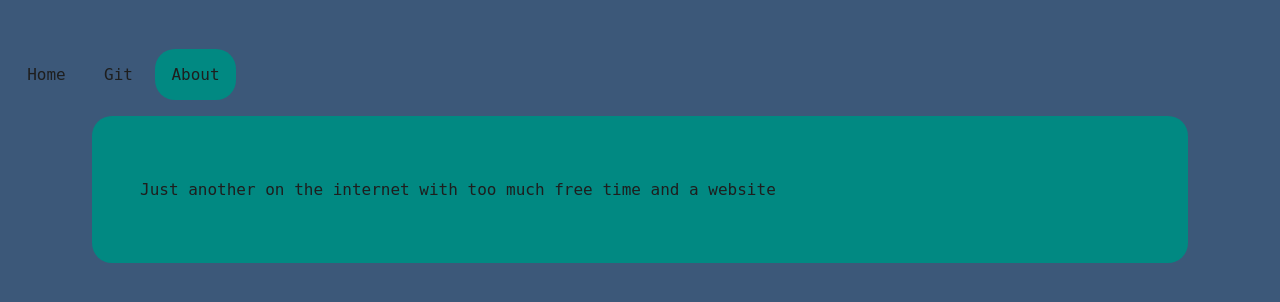
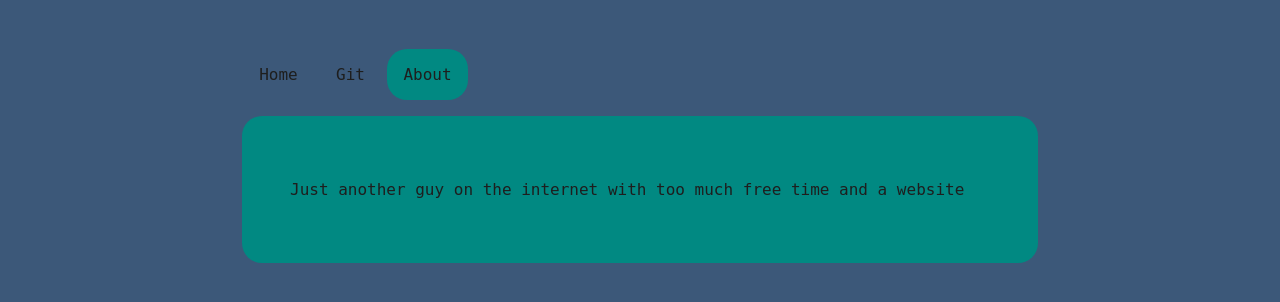
Before and after one commit to bbtc33/bbtc, a plain HTML site: page about.html in a window 1280 px wide. Shown: the part 102-404 px from the top of the page. Drawn offline with Linux system fonts and the light colour scheme.

Commit message:
final version for now

```diff
--- a/about.html
+++ b/about.html
@@ -14,6 +14,6 @@
 		<li><a class="active" href="about.html">About</a></li>
 	</ul>
 	<div class="main">
-		<p>Just another on the internet with too much free time and a website</p>
+		<p>Just another guy on the internet with too much free time and a website</p>
 	</div>
 </body>
--- a/styles.css
+++ b/styles.css
@@ -6,7 +6,7 @@ body{
 	padding:3em;
 	border-radius:20px;
 	margin:0 auto;
-	width: 1000px;
+	width: 700px;
 }
 h1{
 	color:#1E1E1E;
@@ -55,9 +55,10 @@ color: #1E1E1E;
 }
 ul {
 list-style-type: none;
-margin: 0;
+margin: 0 auto;
 padding: 0;
 overflow: hidden;
+width: 800px;
 }
 
 .glitch{
```
Also changed, not shown: index.html (+0 -1 lines).
